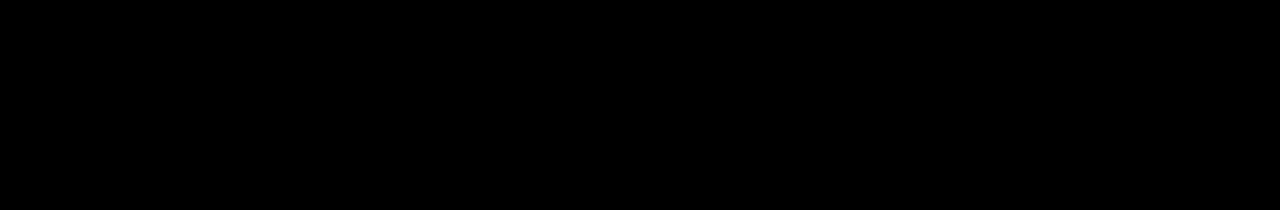
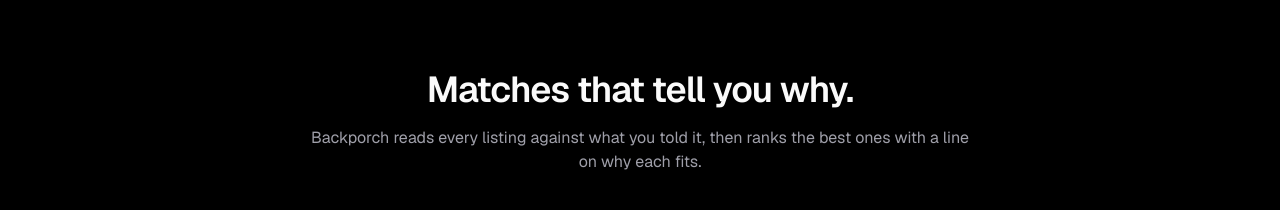
Before and after one commit to subhp03/Backporch, a Next.js app in the folder app/: page / in a window 1280 px wide. Shown: the part 742-952 px from the top of the page. Built offline with nearby package versions, Linux system fonts and the light colour scheme; no server answers.

Commit message:
feat(app): add Showcase to landing page

```diff
--- a/app/src/app/(marketing)/page.tsx
+++ b/app/src/app/(marketing)/page.tsx
@@ -2,6 +2,7 @@
 import { createClient } from "@/lib/supabase/server";
 import { FloatingNav } from "./_components/FloatingNav";
 import { Hero } from "./_components/Hero";
+import { Showcase } from "./_components/Showcase";
 import { TopNav } from "./_components/TopNav";
 
 export default async function LandingPage() {
@@ -18,6 +19,7 @@
       <TopNav />
       <FloatingNav />
       <Hero />
+      <Showcase />
       <main className="mx-auto max-w-3xl px-6">
         <section id="problem" className="flex min-h-dvh flex-col justify-center gap-4 py-16">
           <h2 className="text-3xl font-semibold capitalize">problem</h2>
```
